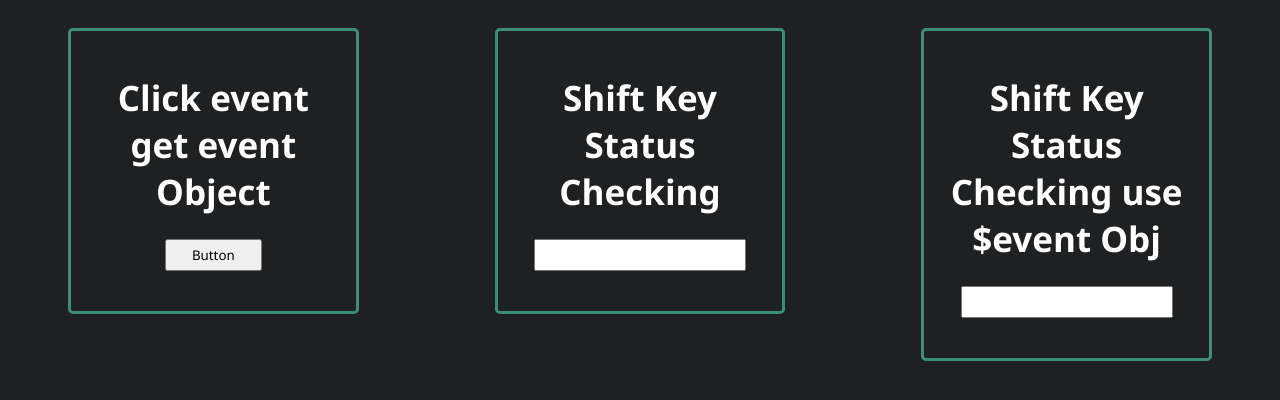
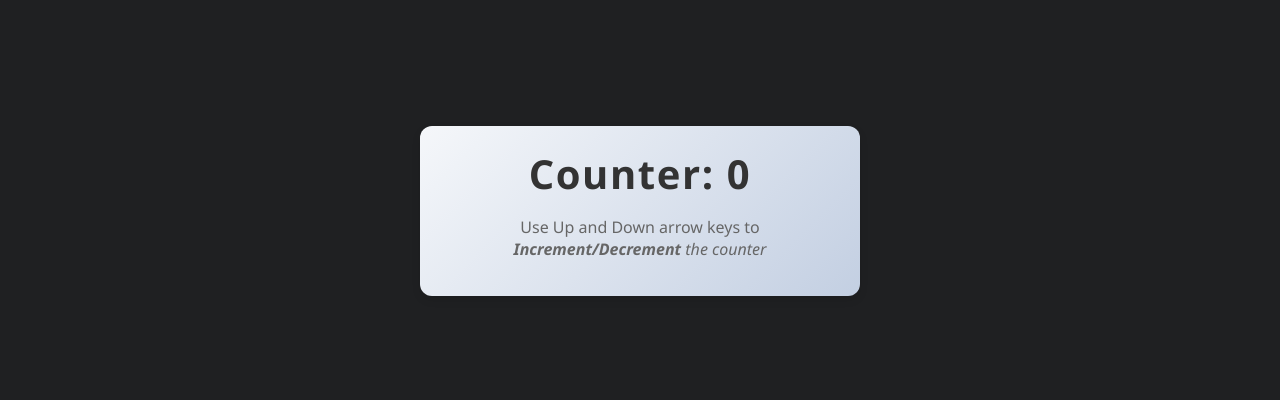
Before and after one commit to kumaruidivloper/Angular-Course, an Angular app: page / in a window 1280 px wide. Shown: the top 400 px of the page. Built offline with nearby package versions, Linux system fonts and the light colour scheme.

Commit message:
keydown-Increment-Decrement-counter

```diff
--- a/src/app/app.html
+++ b/src/app/app.html
@@ -1,22 +1,6 @@
-<div class="wrapper">
-<div class="container">
-  <h1>Click event get event Object</h1>
-  <div class="btn-container">
-    <input style="padding: 5px 25px" type="button" value="Button" (click)="onClick($event, 'Hello', 32)"/>
-  </div>
+<div class="counter-container" tabindex="0" (keydown)="onKeyDown($event)">
+  <p class="counter">Counter: {{counter}}</p>
+  <p class="instruction">
+    Use Up and Down arrow keys to <i><b>Increment/Decrement</b> the counter</i>
+  </p>
 </div>
-
-<div class="container">
-  <h1>Shift Key Status Checking  </h1>
-  <div class="btn-container">
-    <input style="padding: 5px" type="text" value="" (keydown.shift.y)="isShift()"/>
-  </div>
-</div>
-
-<div class="container">
-  <h1>Shift Key Status Checking use $event Obj  </h1>
-  <div class="btn-container">
-    <input style="padding: 5px" type="text" value="" (keydown)="isShiftEvent($event)"/>
-  </div>
-</div>
-</div>
--- a/src/app/app.scss
+++ b/src/app/app.scss
@@ -1,49 +1,50 @@
-.wrapper {
-   display: flex;
-    flex-wrap: wrap;
-    gap: 16px; /* spacing between columns/rows */
-  .container {
+.counter-container {
   display: flex;
   flex-direction: column;
   justify-content: center;
   align-items: center;
-  height: 100%;
-  border: 3px solid #3b8d78;
-  border-radius: 5px;
-  width: 400px;
+  width: 90%;
+  max-width: 400px;
   padding: 20px;
-  margin: 20px auto;
-  flex: 0 0 23%; /* Approx 4 items per row with spacing */
-  box-sizing: border-box;
+  margin: 10% auto;
+  border-radius: 12px;
+  background: linear-gradient(135deg, #f5f7fa 0%, #c3cfe2 100%);
+  box-shadow: 0 4px 8px rgba(0, 0, 0, 0.1);
+  transition: transform 0.2s ease-in-out;
 }
-h1 {
+
+.counter-container:focus {
+  outline: none;
+  transform: scale(1.05);
+  box-shadow: 0 6px 12px rgba(0, 0, 0, 0.2);
+}
+
+.counter {
+  font-size: 2.5rem;
+  color: #333;
+  margin: 0;
+  font-weight: bold;
+  letter-spacing: 0.1rem;
+}
+
+.instruction {
+  font-size: 1rem;
+  color: #666;
+  margin-top: 15px;
   text-align: center;
-  font-size: 35px;
 }
-.btn-container {
-  display: flex;
-  justify-content: center;
-  align-items: center;
-  margin-bottom: 20px;
+
+@media (max-width: 768px) {
+  .counter-container {
+    width: 95%;
+    padding: 15px;
+  }
+
+  .counter {
+    font-size: 2rem;
+  }
+
+  .instruction {
+    font-size: 0.875rem;
+  }
 }
-button {
-  padding: 10px 20px;
-  margin: 10px;
-  background-color: rgb(28, 183, 144);
-  color: black;
-  border: none;
-  font-size: 18px;
-  border-radius: 5px;
-  cursor: pointer;
-}
-p {
-  margin: 10px;
-  font-size: 18px;
-  font-weight: bold;
-  padding: 10px 20px;
-  width: 25px;
-  text-align: center;
-  border-radius: 5px;
-  border: 1px solid #3b8d78;
-}
-}
--- a/src/app/app.ts
+++ b/src/app/app.ts
@@ -11,19 +11,14 @@ import { FormsModule } from '@angular/forms';
 })
 export class App {
 
-  onClick(e: MouseEvent, msg: string, num: number ) {
-    console.log('Event', e);
-    console.log('Message', msg);
-    console.log('Number', num);
-  }
+  counter: number = 0;
 
-  isShift() {
-    console.log('Shift + Y is pressd')
-  }
-
-  isShiftEvent(event: any) {
-    if(event.shiftKey && event.key === 'Y') {
-        console.log('Shift + Y is pressd', event)
+  onKeyDown(event: KeyboardEvent) {
+    console.log(event)
+    if(event.key === 'ArrowUp') {
+       this.counter++
+    } else if(event.key === 'ArrowDown') {
+      this.counter--
     }
   }
 
```
Also changed, not shown: 1 other file (tests, documents, lock files or other folders).
